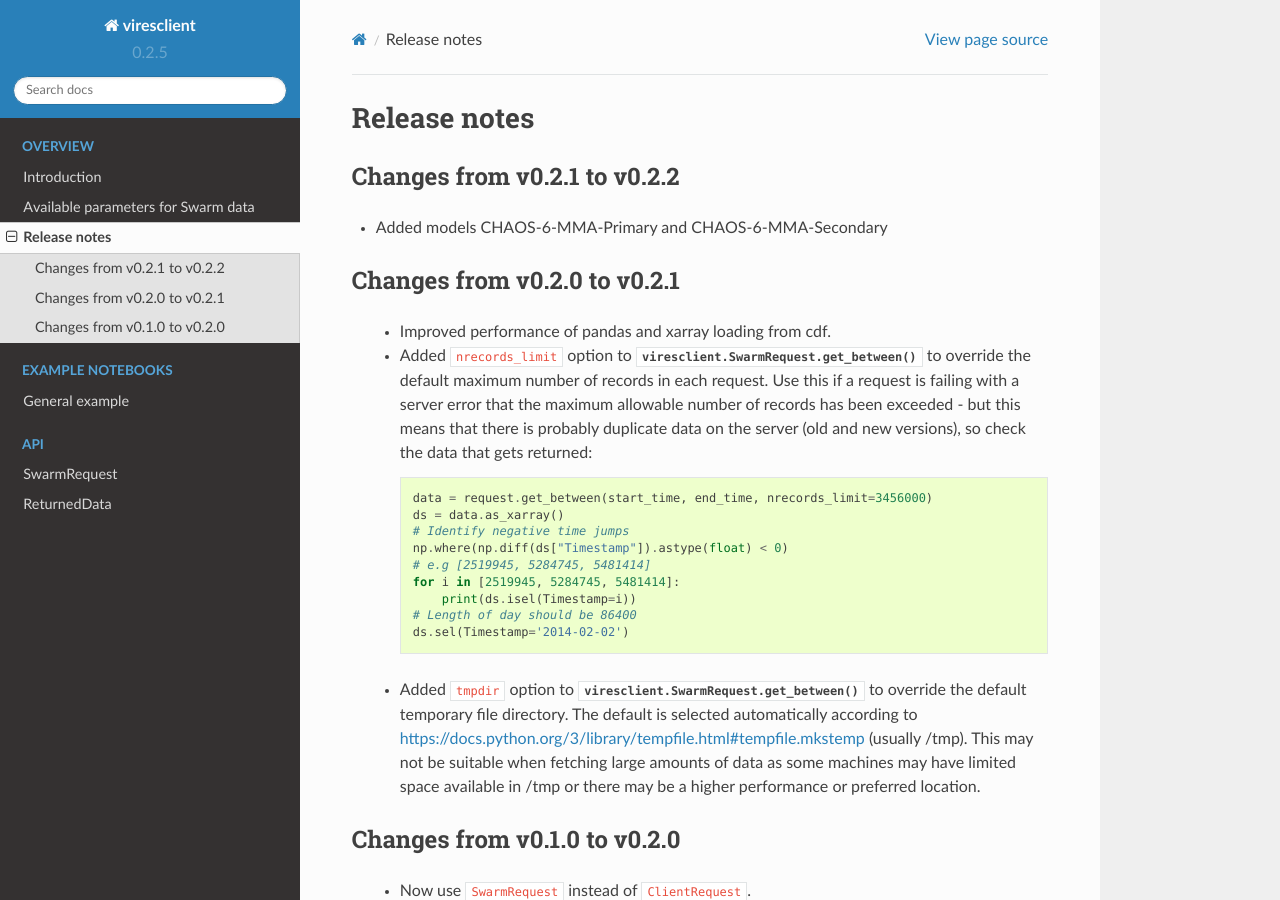
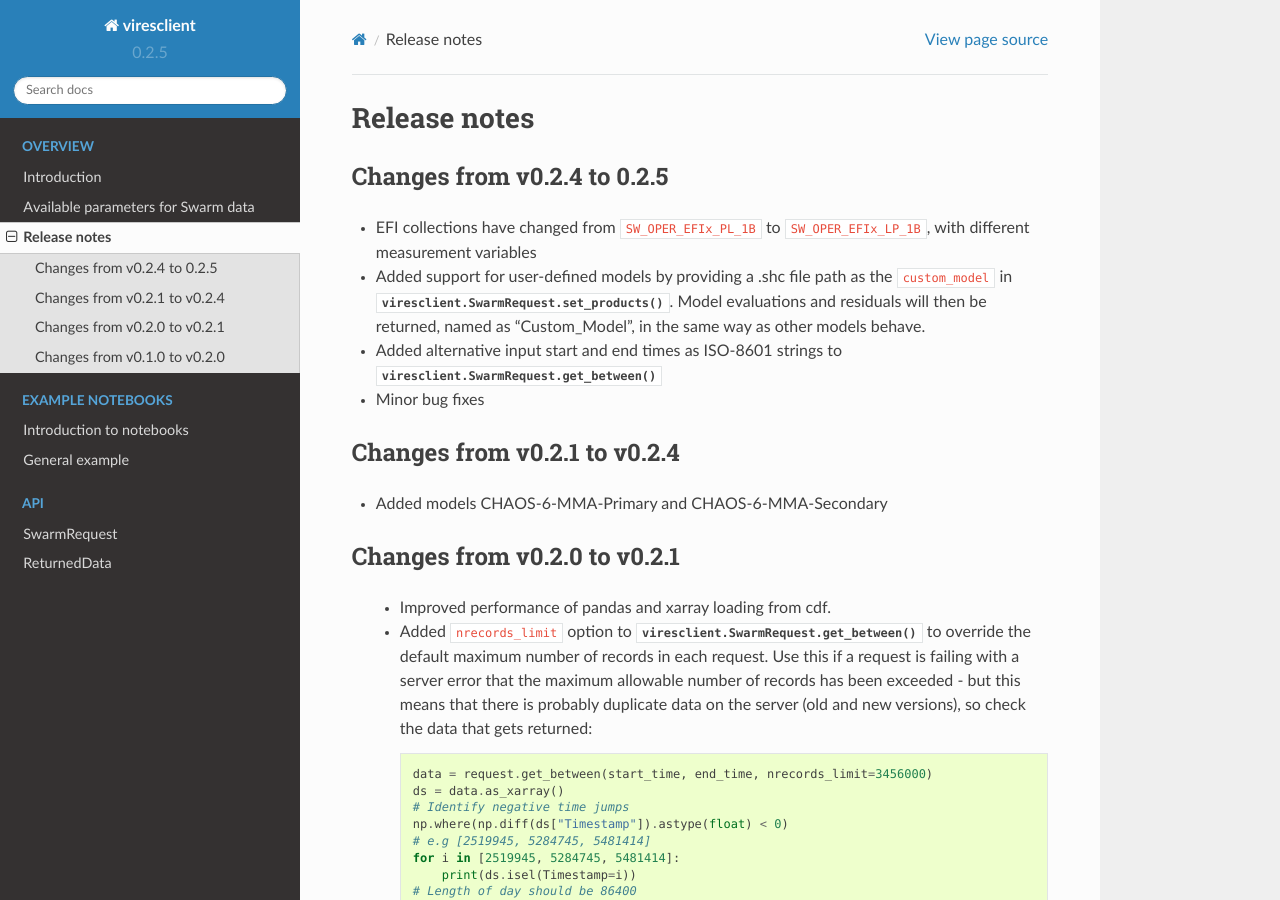
Before and after one commit to ESA-VirES/VirES-Python-Client, a Sphinx documentation site: the page built from docs/release_notes.rst, in a window 1280 px wide and 900 px high. Built offline with Sphinx 7.4.7 and the Read the Docs theme 2.0.0, drawn with Linux system fonts in a browser that asks for light colours; formulas are drawn with MathJax 3.

Commit message:
Updating docs to prepare for 0.2.5 release.

```diff
--- a/docs/available_parameters.rst
+++ b/docs/available_parameters.rst
@@ -20,7 +20,7 @@ You can check which parameters are available with:
 (replace x with A, B, or C for Alpha, Bravo, or Charlie)::
 
   SW_OPER_MAGx_LR_1B
-  SW_OPER_EFIx_PL_1B
+  SW_OPER_EFIx_LP_1B
   SW_OPER_IBIxTMS_2F
   SW_OPER_TECxTMS_2F
   SW_OPER_FACxTMS_2F
--- a/docs/index.rst
+++ b/docs/index.rst
@@ -13,6 +13,7 @@ Welcome to VirES-Python-Client's documentation!
   :maxdepth: 2
   :caption: Example notebooks
 
+  notebook_intro
   notebooks/simple_example
 
 .. toctree::
--- a/docs/readme.rst
+++ b/docs/readme.rst
@@ -39,6 +39,10 @@ Dependencies::
   tables
   tqdm
   xarray
+
+There is an unresolved bug with Windows support - see here_.
+
+.. _here: https://github.com/ESA-VirES/VirES-Python-Client/issues/1
 
 Example usage
 -------------
--- a/docs/release_notes.rst
+++ b/docs/release_notes.rst
@@ -1,7 +1,15 @@
 Release notes
 =============
 
-Changes from v0.2.1 to v0.2.2
+Changes from v0.2.4 to 0.2.5
+----------------------------
+
+- EFI collections have changed from ``SW_OPER_EFIx_PL_1B`` to ``SW_OPER_EFIx_LP_1B``, with different measurement variables
+- Added support for user-defined models by providing a .shc file path as the ``custom_model`` in :meth:`viresclient.SwarmRequest.set_products`. Model evaluations and residuals will then be returned, named as "Custom_Model", in the same way as other models behave.
+- Added alternative input start and end times as ISO-8601 strings to :meth:`viresclient.SwarmRequest.get_between`
+- Minor bug fixes
+
+Changes from v0.2.1 to v0.2.4
 -----------------------------
 
 - Added models CHAOS-6-MMA-Primary and CHAOS-6-MMA-Secondary
```
Also changed, not shown: other parts of docs/available_parameters.rst (+1 -1 lines), docs/notebook_intro.rst (added, +9 -0 lines).
